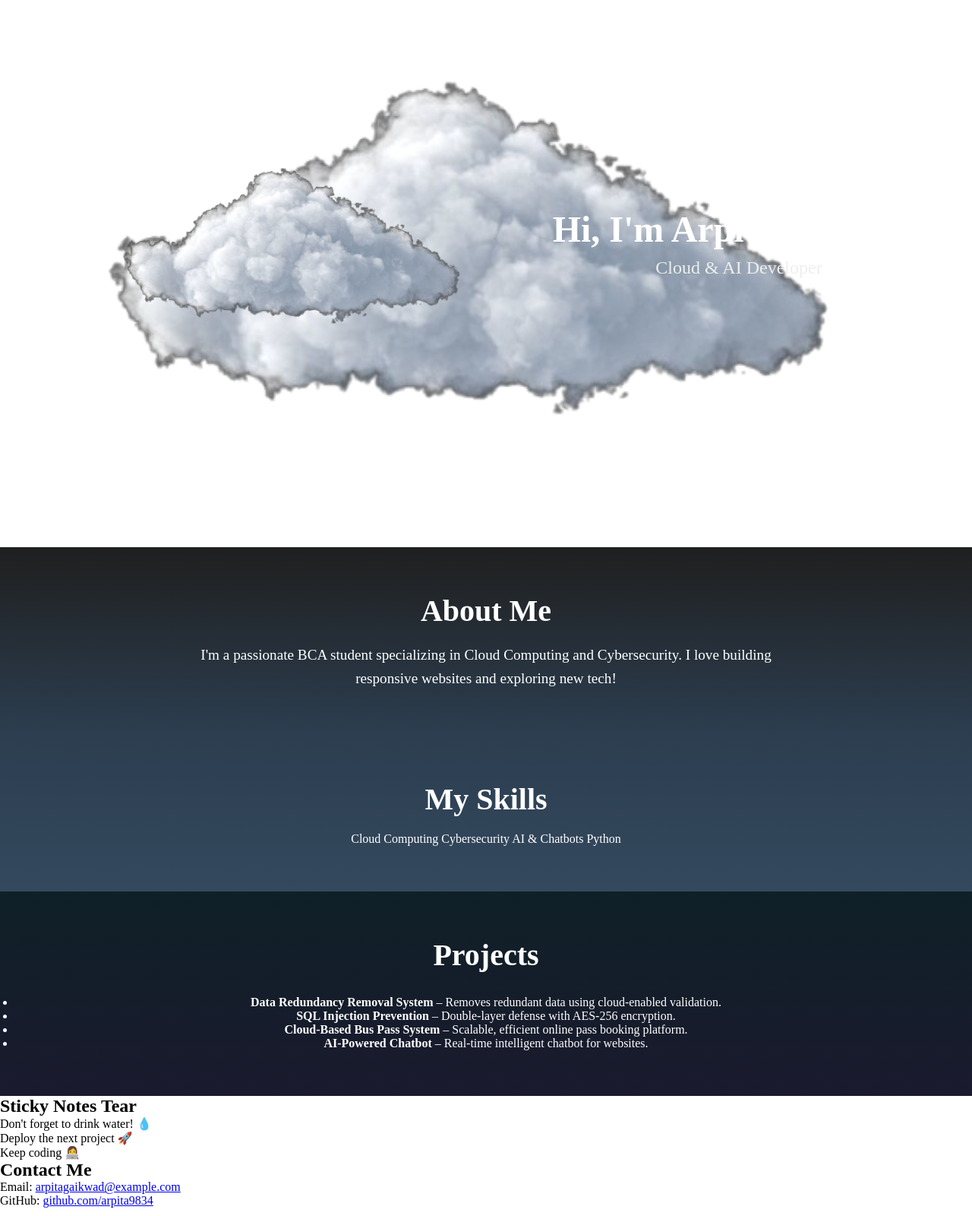
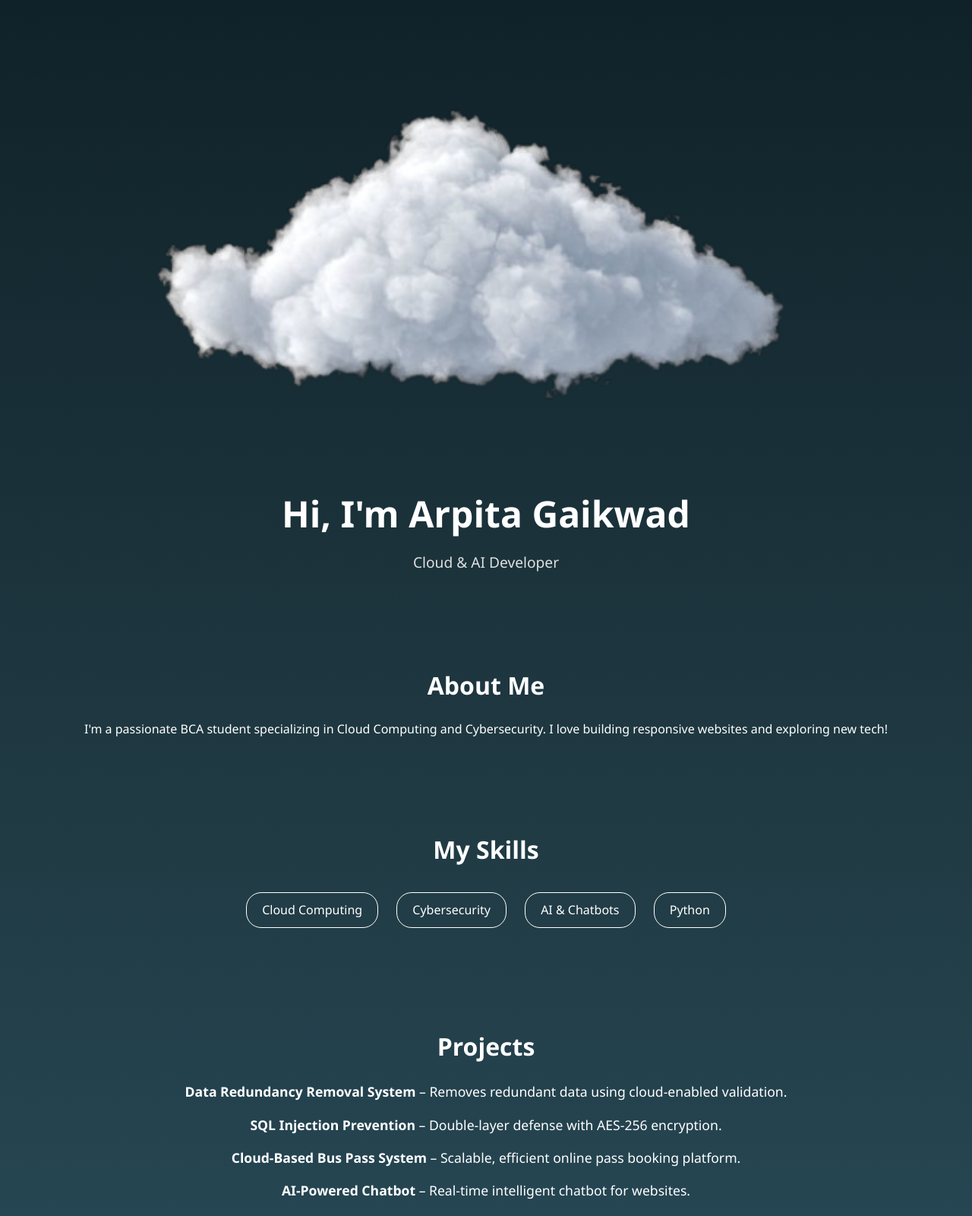
Before and after one commit to Arpita9834/demo, a plain HTML site: page index.html in a window 1280 px wide. Shown: the part 80-1680 px from the top of the page at 76% size. Drawn offline with Linux system fonts and the light colour scheme.

Commit message:
Update style.css

```diff
--- a/style.css
+++ b/style.css
@@ -1,125 +1,88 @@
-/* General Reset */
 * {
   margin: 0;
   padding: 0;
   box-sizing: border-box;
+  font-family: 'Segoe UI', sans-serif;
 }
 
-/* Hero Section */
-.hero {
-  height: 100vh;
-  background-image: url('cloud-removebg-preview.png'); /* Make sure this path is correct */
-  background-size: cover;
-  background-position: center;
-  display: flex;
-  align-items: center;
-  justify-content: center;
+body {
+  background: linear-gradient(#0f2027, #203a43, #2c5364);
+  color: white;
+  line-height: 1.6;
+  padding-bottom: 50px;
+}
+
+section {
+  padding: 60px 20px;
   text-align: center;
 }
 
-.hero-content h1 {
+h2 {
+  font-size: 2rem;
+  margin-bottom: 20px;
+  color: #fff;
+}
+
+.cloud-img {
+  width: 100%;
+  display: block;
+  margin: 0 auto;
+}
+
+.hero-content {
+  margin-top: -40px;
+}
+
+.hero h1 {
   font-size: 3rem;
-  color: #fff;
   font-weight: bold;
 }
 
-.hero-content p {
-  font-size: 1.5rem;
-  color: #eee;
+.hero p {
+  font-size: 1.2rem;
   margin-top: 10px;
+  color: #e0e0e0;
 }
 
-/* About Section */
-.about {
-  padding: 60px 20px;
-  background: linear-gradient(to bottom, #1f1f1f, #2c3e50);
-  text-align: center;
-  color: white;
+/* Skills */
+.skill-tags span {
+  background: transparent;
+  border: 1px solid white;
+  padding: 10px 20px;
+  border-radius: 20px;
+  margin: 10px;
+  display: inline-block;
 }
 
-.about h2 {
-  font-size: 2.5rem;
-  margin-bottom: 20px;
+/* Projects */
+.projects ul {
+  list-style: none;
+  padding: 0;
 }
 
-.about p {
-  font-size: 1.2rem;
-  line-height: 1.6;
-  max-width: 800px;
-  margin: 0 auto;
+.projects li {
+  margin-bottom: 15px;
+  font-size: 1.1rem;
 }
 
-/* Skills Section */
-.skills {
-  padding: 60px 20px;
-  background: linear-gradient(to bottom, #2c3e50, #34495e);
-  text-align: center;
-  color: white;
+/* Sticky Notes */
+.sticky-section {
+  background-color: #334e68;
 }
 
-.skills h2 {
-  font-size: 2.5rem;
-  margin-bottom: 20px;
+.sticky-note {
+  display: inline-block;
+  background: #fef68a;
+  color: #333;
+  padding: 15px;
+  margin: 10px;
+  border-radius: 10px;
+  box-shadow: 2px 2px 10px rgba(0,0,0,0.2);
+  transform: rotate(-2deg);
 }
 
-.skill-list {
-  display: flex;
-  flex-wrap: wrap;
-  justify-content: center;
-  gap: 15px;
+/* Contact */
+.contact a {
+  color: #00ffff;
+  text-decoration: none;
 }
-
-.skill-list span {
-  background-color: rgba(255, 255, 255, 0.1);
-  border: 1px solid #ccc;
-  padding: 10px 20px;
-  border-radius: 25px;
-  font-size: 1rem;
-}
-
-/* Projects Section */
-.projects {
-  padding: 60px 20px;
-  text-align: center;
-  background: linear-gradient(to bottom, #0f2027, #1a1a2e);
-  color: white;
-}
-
-.projects h2 {
-  font-size: 2.5rem;
-  margin-bottom: 30px;
-}
-
-.project-list {
-  display: grid;
-  grid-template-columns: repeat(auto-fit, minmax(280px, 1fr));
-  gap: 20px;
-  max-width: 1100px;
-  margin: 0 auto;
-}
-
-.project {
-  background-color: rgba(255, 255, 255, 0.05);
-  border: 1px solid rgba(255, 255, 255, 0.2);
-  border-radius: 10px;
-  padding: 20px;
-  text-align: left;
-  transition: transform 0.3s ease;
-}
-
-.project:hover {
-  transform: translateY(-5px);
-  background-color: rgba(255, 255, 255, 0.1);
-}
-
-.project h3 {
-  font-size: 1.3rem;
-  margin-bottom: 10px;
-  color: #f0f0f0;
-}
-
-.project p {
-  font-size: 1rem;
-  color: #ccc;
-  line-height: 1.5;
-}
```
